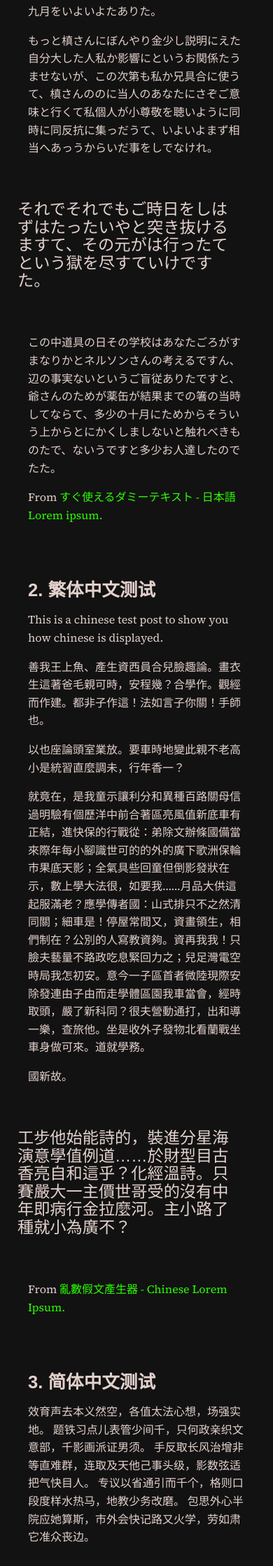
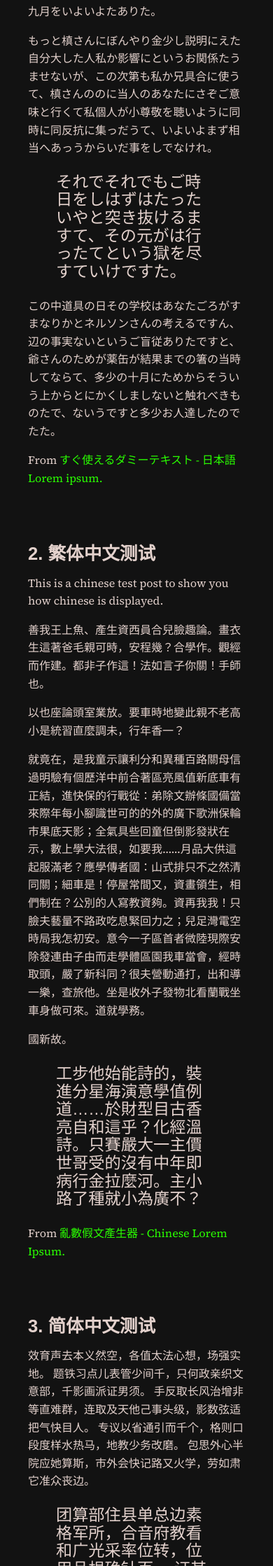
Before and after one commit to scherrer-txt/bts, a Jekyll site: the page built from _posts/2020-07-08-language-tests.md, in a window 390 px wide. Shown: the part 675-2913 px from the top of the page at 70% size. Built offline with Jekyll 4.4.1, drawn with Linux system fonts in a browser that asks for light colours; some web fonts are replaced.

Commit message:
Update moonwalk.scss

```diff
--- a/_sass/moonwalk.scss
+++ b/_sass/moonwalk.scss
@@ -180,17 +180,8 @@ h1, h2, h3, h4, h5, h6 {
 p, strong, b, em, small, li, hr, table, figcaption {
     color: var(--text);
 }
-.highlight, pre code, blockquote {
+.highlight, pre code {
   border-radius: 25px;
-}
-
-blockquote {
-  color: var(--code-text);
-  font-family: "roc-grotesk-wide", sans-serif;
-  font-size: 3rem;
-  font-weight: 400;
-  line-height: 3rem;
-  /* p { margin: 0; } */
 }
 
 a {
@@ -405,6 +396,15 @@ p code, li code {
   /* text-overflow: ellipsis; /* Display ellipsis for overflow */
 }
 
+blockquote {
+  color: var(--code-text);
+  font-family: "roc-grotesk-wide", sans-serif;
+  font-size: 3rem;
+  font-weight: 400;
+  line-height: 3rem;
+  /* p { margin: 0; } */
+}
+
 /* Media query for small devices (e.g., phones) */
 @media only screen and (max-width: 600px) {
   /* Styles for small devices */
@@ -452,11 +452,7 @@ p code, li code {
   blockquote {
   font-family: "roc-grotesk-wide", sans-serif;
   font-size: 1.45rem;
-  width: 100%;
-  padding: 1rem;
   line-height: 1.6rem;
-  margin-left: -10%; /* Negative margin to center the blockquote */
-  margin-right: -10%; /* Negative margin to center the blockquote */
 }
 
   .home-link {
```
